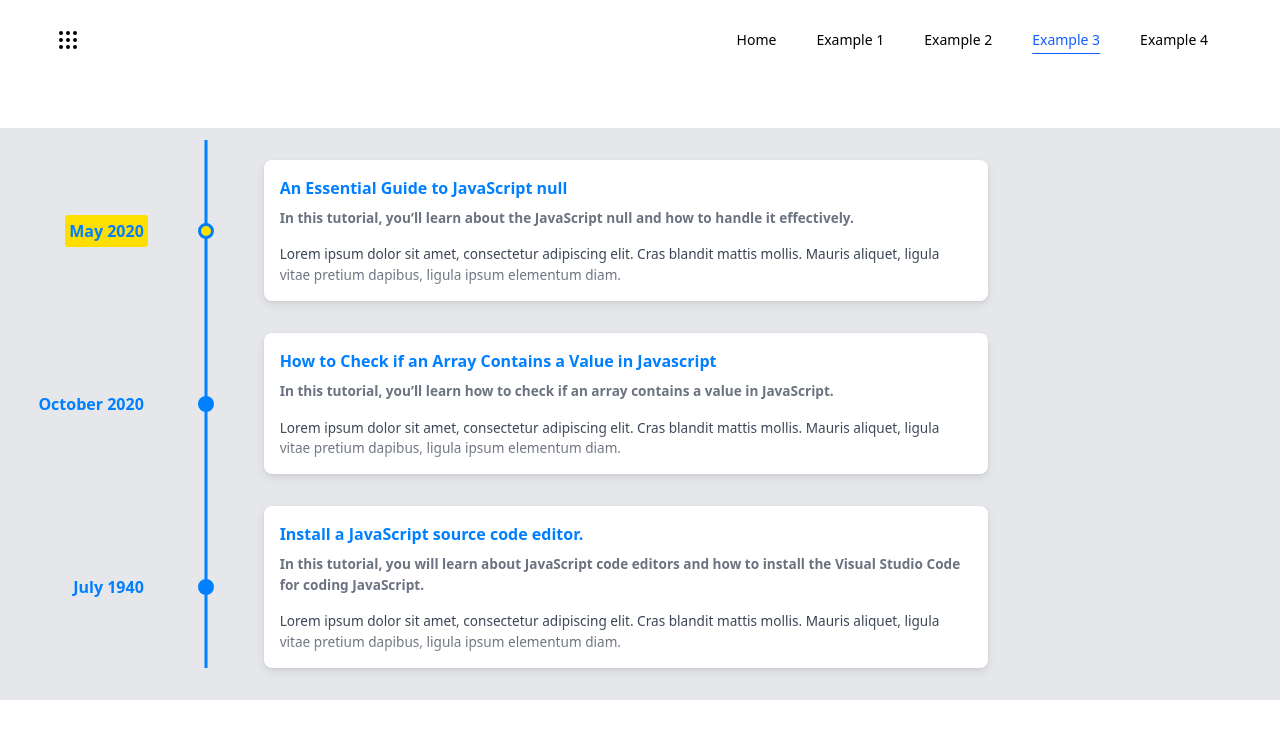
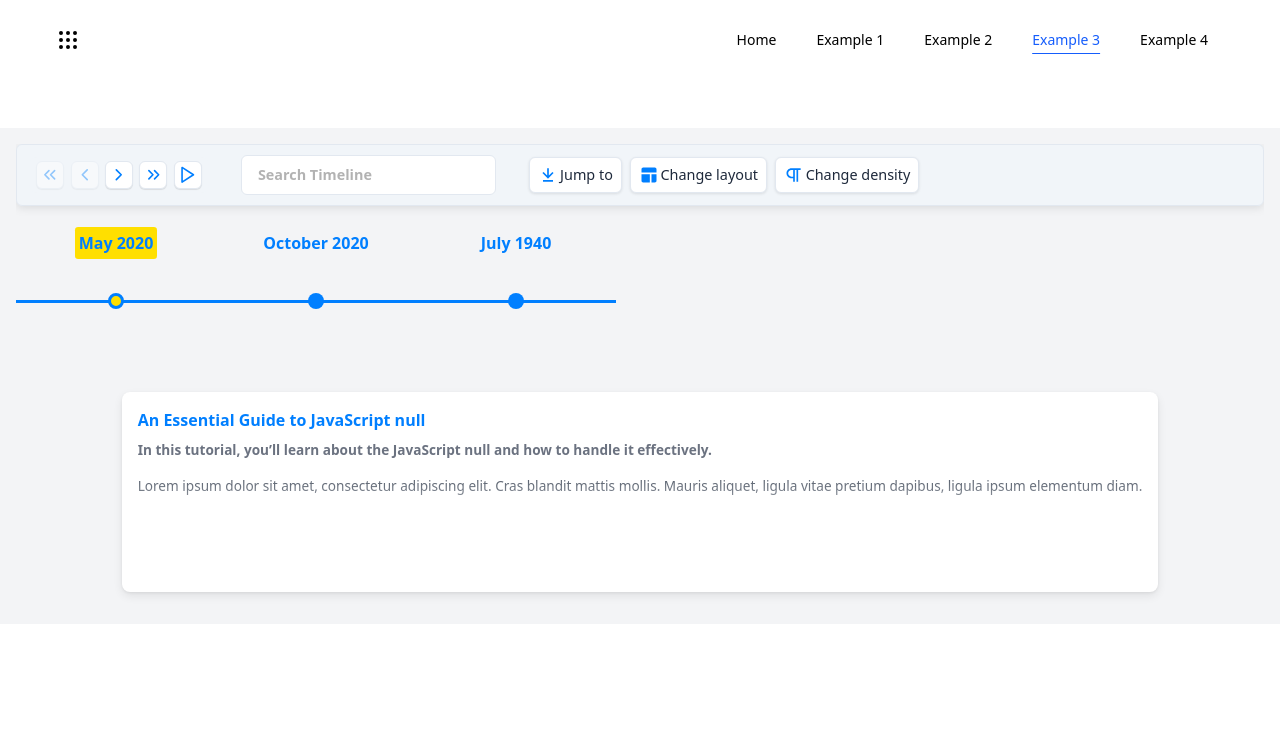
Before and after one commit to officialrajdeepsingh/react-chrono, a Next.js app: page /example-3 in a window 1280 px wide. Shown: the top 738 px of the page. Built offline with nearby package versions, Linux system fonts and the light colour scheme.

Commit message:
remove the the unused code

```diff
--- a/app/example-3/page.tsx
+++ b/app/example-3/page.tsx
@@ -1,9 +1,6 @@
 "use client";
-
 import React from "react";
 import { Chrono } from "react-chrono";
-// import Image from "next/image";
-// import Link from "next/link";
 
 const items = [
   {
@@ -30,154 +27,10 @@ const items = [
   },
 ];
 
-// function Card() {
-//   return (
-//     <div className="mb-6 grid gap-4 sm:grid-cols-2 sm:justify-items-stretch md:mb-10 md:grid-cols-3 lg:mb-12 lg:gap-6">
-//       <Link
-//         href={"/"}
-//         className="flex flex-col gap-4 rounded-md border border-solid border-gray-300 px-4 py-8 md:p-0"
-//       >
-//         <Image
-//           src="https://firebasestorage.googleapis.com/v0/b/flowspark-1f3e0.appspot.com/o/Tailspark%20Images%2FPlaceholder%20Image.svg?alt=media&token=375a1ea3-a8b6-4d63-b975-aac8d0174074"
-//           alt="demo image"
-//           className="h-60 object-cover"
-//         />
-//         <div className="px-6 py-4">
-//           <p className="mb-4 text-sm font-semibold uppercase text-gray-500">
-//             lifestyle
-//           </p>
-//           <p className="mb-4 text-xl font-semibold">
-//             The latest news with Flowspark
-//           </p>
-//           <p className="mb-6 text-sm text-gray-500 sm:text-base lg:mb-8">
-//             Lorem ipsum dolor sit amet, elit ut aliquam, purus sit amet luctus
-//             venenatis elit ut aliquam, purus sit amet luctus venenatis
-//           </p>
-//           <div className="flex">
-//             <img
-//               src="https://firebasestorage.googleapis.com/v0/b/flowspark-1f3e0.appspot.com/o/Tailspark%20Images%2FPLaceholder%20Image%20Secondary.svg?alt=media&token=b8276192-19ff-4dd9-8750-80bc5f7d6844"
-//               alt=""
-//               className="mr-4 h-10 w-10 rounded-full object-cover"
-//             />
-//             <div className="flex flex-col">
-//               <h6 className="text-base font-bold">Laila Bahar</h6>
-//               <div className="flex flex-col lg:flex-row">
-//                 <p className="text-sm text-gray-500">Sept 28, 2022</p>
-//                 <p className="mx-2 hidden text-sm text-gray-500 lg:flex">-</p>
-//                 <p className="text-sm text-gray-500">6 mins read</p>
-//               </div>
-//             </div>
-//           </div>
-//         </div>
-//       </Link>
-//     </div>
-//   );
-// }
-
 export default function page() {
   return (
-    <div className="bg-gray-200 mt-12 container mx-auto p-3">
-      <Chrono
-        items={items}
-        mode="VERTICAL"
-        disableToolbar={true}
-        cardHeight={64} // sets the height of the timeline card to 200px
-        cardWidth={724}
-      />
+    <div className="p-4 bg-gray-100 mt-12 container mx-auto">
+      <Chrono items={items} mode="HORIZONTAL" slideShow />
     </div>
   );
 }
-
-/*
-
-<div className="bg-gray-100 py-10 px-4">
-  <div className="max-w-7xl mx-auto grid grid-cols-1 md:grid-cols-2 lg:grid-cols-3 gap-6">
-    <div className="bg-white rounded-xl shadow-md overflow-hidden">
-      <img
-        className="w-full h-48 object-cover"
-        src="https://via.placeholder.com/400x200"
-        alt="Card image"
-      />
-      <div className="p-6 text-center">
-        <h2 className="text-xl font-semibold text-gray-900 mb-2">
-          50+ Best creative website themes & templates
-        </h2>
-        <p className="text-gray-600 text-sm mb-4">
-          Lorem ipsum dolor sit amet pretium consectetur adipiscing
-          elit. Lorem consectetur adipiscing elit.
-        </p>
-        <button className="px-6 py-2 border border-gray-300 text-gray-700 rounded-full hover:bg-gray-100 transition">
-          View Details
-        </button>
-      </div>
-    </div>
-
-    <div className="bg-white rounded-xl shadow-md overflow-hidden">
-      <img
-        className="w-full h-48 object-cover"
-        src="https://via.placeholder.com/400x200"
-        alt="Card image"
-      />
-      <div className="p-6 text-center">
-        <h2 className="text-xl font-semibold text-gray-900 mb-2">
-          The ultimate UX and UI guide to card design
-        </h2>
-        <p className="text-gray-600 text-sm mb-4">
-          Lorem ipsum dolor sit amet pretium consectetur adipiscing
-          elit. Lorem consectetur adipiscing elit.
-        </p>
-        <button className="px-6 py-2 border border-gray-300 text-gray-700 rounded-full hover:bg-gray-100 transition">
-          View Details
-        </button>
-      </div>
-    </div>
-
-    <div className="bg-white rounded-xl shadow-md overflow-hidden">
-      <img
-        className="w-full h-48 object-cover"
-        src="https://via.placeholder.com/400x200"
-        alt="Card image"
-      />
-      <div className="p-6 text-center">
-        <h2 className="text-xl font-semibold text-gray-900 mb-2">
-          Creative Card Component designs graphic elements
-        </h2>
-        <p className="text-gray-600 text-sm mb-4">
-          Lorem ipsum dolor sit amet pretium consectetur adipiscing
-          elit. Lorem consectetur adipiscing elit.
-        </p>
-        <button className="px-6 py-2 border border-gray-300 text-gray-700 rounded-full hover:bg-gray-100 transition">
-          View Details
-        </button>
-      </div>
-    </div>
-  </div>
-</div>
-
-<div className="max-w-md mx-auto rounded-md overflow-hidden shadow-md hover:shadow-lg">
-  <div className="relative">
-    <img
-      className="w-full"
-      src="https://images.unsplash.com/photo-1523275335684-37898b6baf30"
-      alt="Product Image"
-    />
-    <div className="absolute top-0 right-0 bg-red-500 text-white px-2 py-1 m-2 rounded-md text-sm font-medium">
-      SALE
-    </div>
-  </div>
-  <div className="p-4">
-    <h3 className="text-lg font-medium mb-2">Product Title</h3>
-    <p className="text-gray-600 text-sm mb-4">
-      Lorem ipsum dolor sit amet, consectetur adipiscing elit. Duis
-      vitae ante vel eros fermentum faucibus sit amet euismod lorem.
-    </p>
-    <div className="flex items-center justify-between">
-      <span className="font-bold text-lg">$19.99</span>
-      <button className="bg-blue-500 hover:bg-blue-600 text-white font-bold py-2 px-4 rounded">
-        Buy Now
-      </button>
-    </div>
-  </div>
-</div>
-
-*/
```
